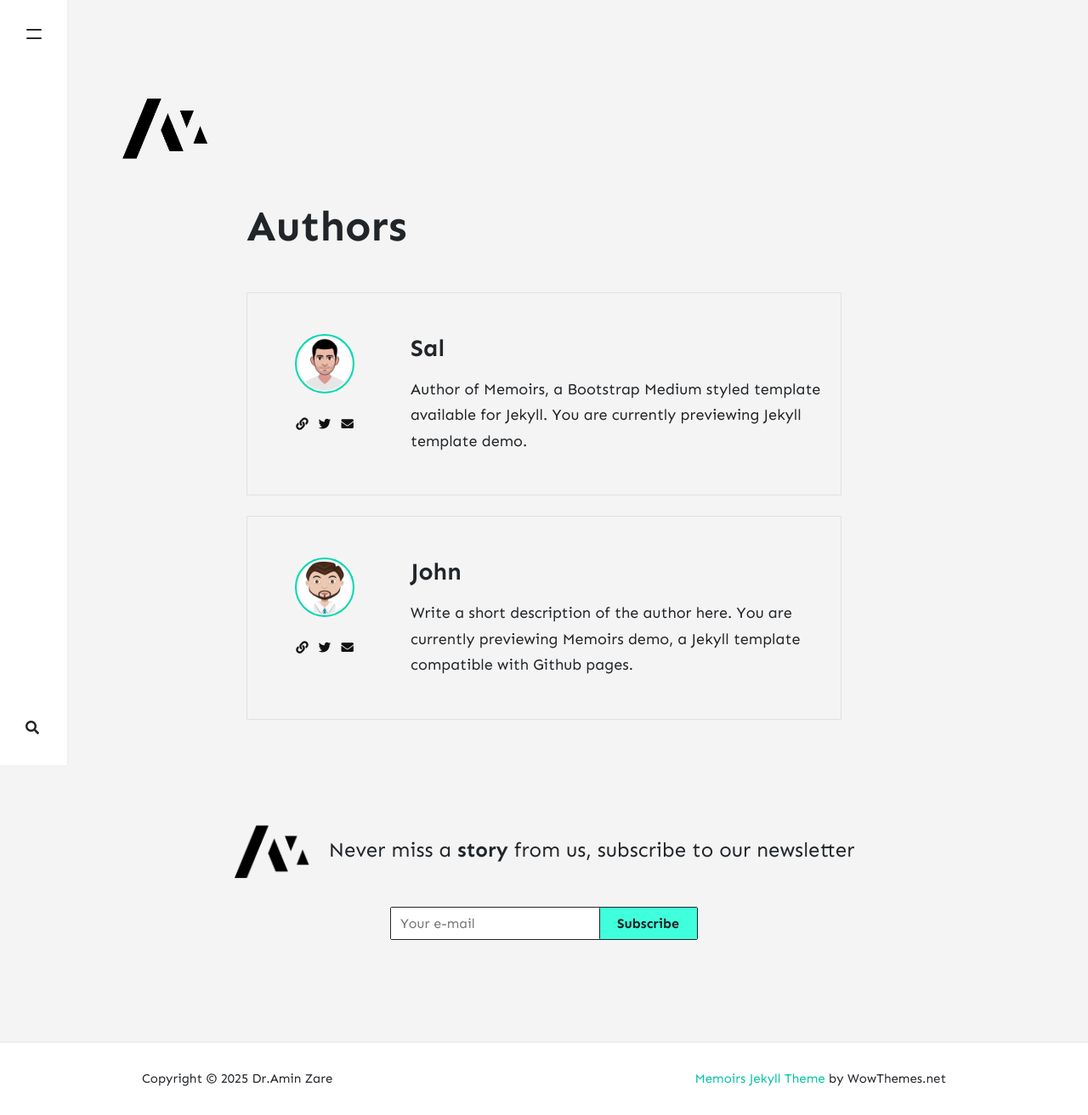
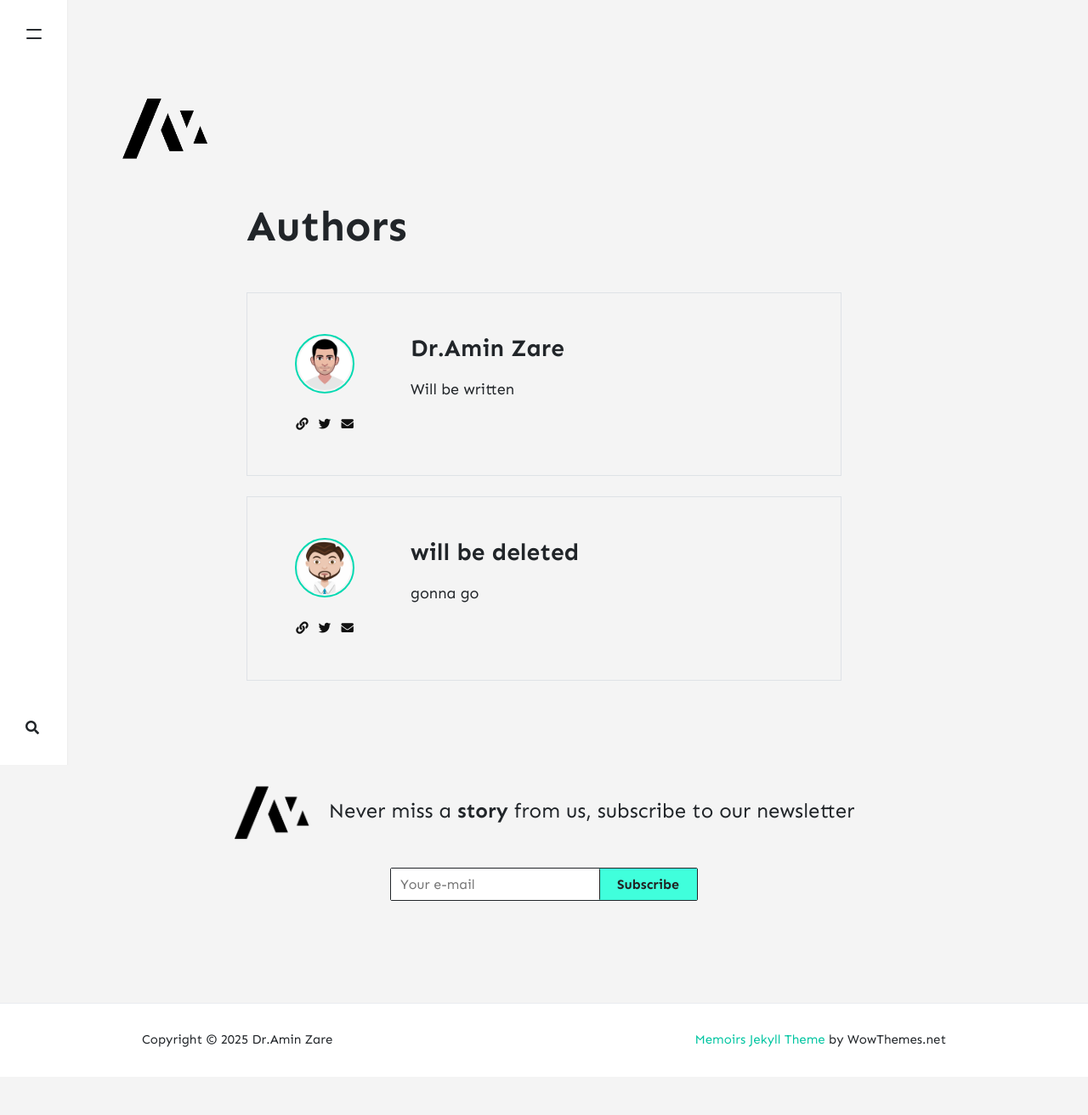
Before and after one commit to AminZarePM/draminzare.com, a Jekyll site: the page built from _pages/authors.html, in a window 1280 px wide. Shown: the whole page at 85% size. Built offline with Jekyll 4.4.1, drawn with Linux system fonts in a browser that asks for light colours; nearby versions of some CDN libraries; comment, search, counter and statistics services are not loaded; after the commit the page ends 1267 px from its top, so only the background shows below that.

Commit message:
Update _config.yml

```diff
--- a/_config.yml
+++ b/_config.yml
@@ -5,31 +5,31 @@ description: "Transforming Healthcare in Digital Era"
 logo: 'assets/images/logo.png'
 favicon: 'assets/images/logo.png'
 baseurl: /
-google_analytics: 'UA-xxxxxxxx-1'
-disqus: 'demowebsite'
-mailchimp-list: 'https://wowthemes.us11.list-manage.com/subscribe/post?u=8aeb20a530e124561927d3bd8&amp;id=8c3d2d214b'
+google_analytics: 'G-6JEMR1LZM9'
+disqus: ''
+mailchimp-list: ''
 include: ["_pages"]
 permalink: /:title/
 email: AminZareMD@gmail.com
 
 # Authors
 authors:
-  sal:
-    name: Sal
-    display_name: Sal
+  Dr.Amin Zare:
+    name: Dr.Amin Zare
+    display_name: Dr.Amin Zare
     avatar: 'assets/images/avatar-sal.png'
-    email: wowthemesnet@gmail.com
-    web: https://www.wowthemes.net/donate/
-    twitter: https://twitter.com/wowthemesnet
-    description: "Author of Memoirs, a Bootstrap Medium styled template available for Jekyll. You are currently previewing Jekyll template demo."
+    email: AminZareMD@gmail.com
+    web: ''
+    twitter: ''
+    description: "Will be written"
   john:
-    name: John
-    display_name: John
+    name: will be deleted
+    display_name: will be deleted
     avatar: 'assets/images/avatar.png'
-    email: wowthemesnet@gmail.com
-    web: https://www.wowthemes.net
-    twitter: https://twitter.com/wowthemesnet
-    description: "Write a short description of the author here. You are currently previewing Memoirs demo, a Jekyll template compatible with Github pages."
+    email: ''
+    web: ''
+    twitter: ''
+    description: "gonna go"
 
 # Plugins
 plugins:
@@ -63,8 +63,8 @@ kramdown:
 
 # Adsense (change to "enabled" to activate, also your client id and ad slot. Create a new ad unit from your Adsense account to get the slot.)
 adsense: "disabled"
-adsense-data-ad-client: "ca-pub-3412143450191416"
-adsense-data-ad-slot: "1363087678"
+adsense-data-ad-client: ""
+adsense-data-ad-slot: ""
 
 # Lazy Images ("enabled" or "disabled")
 lazyimages: "disabled"
```
